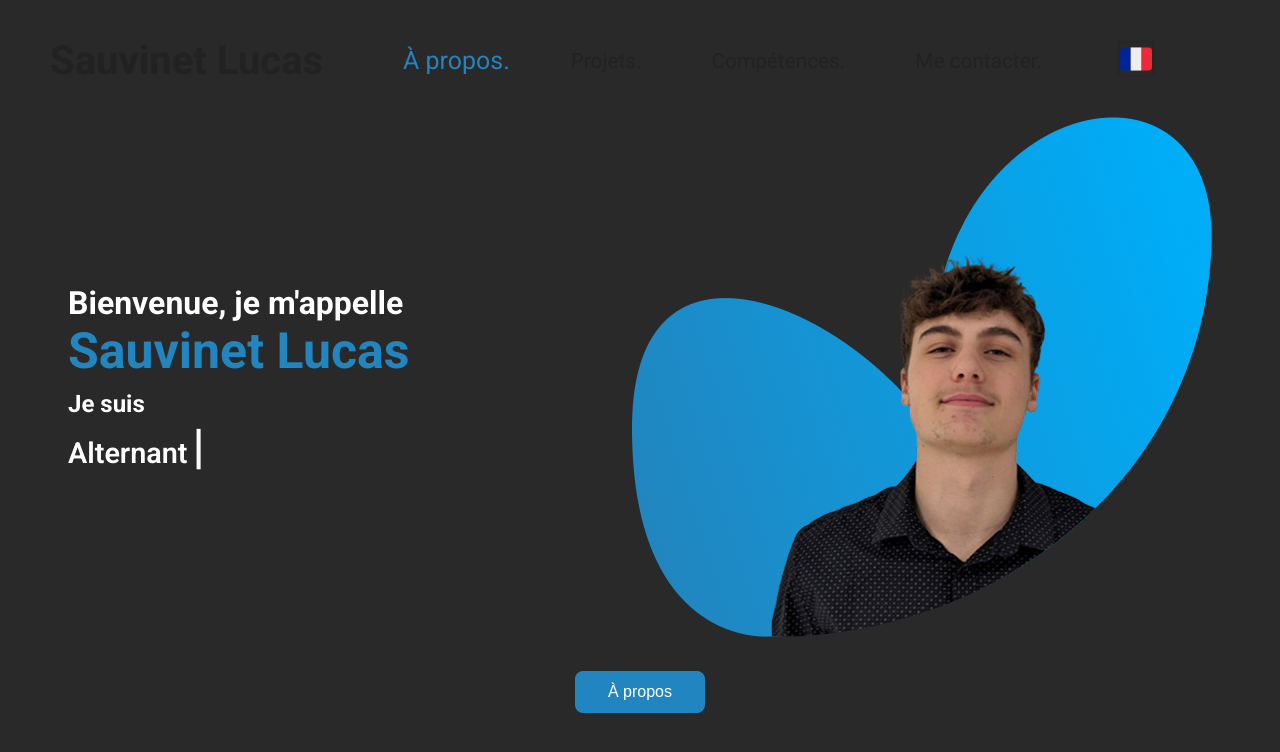
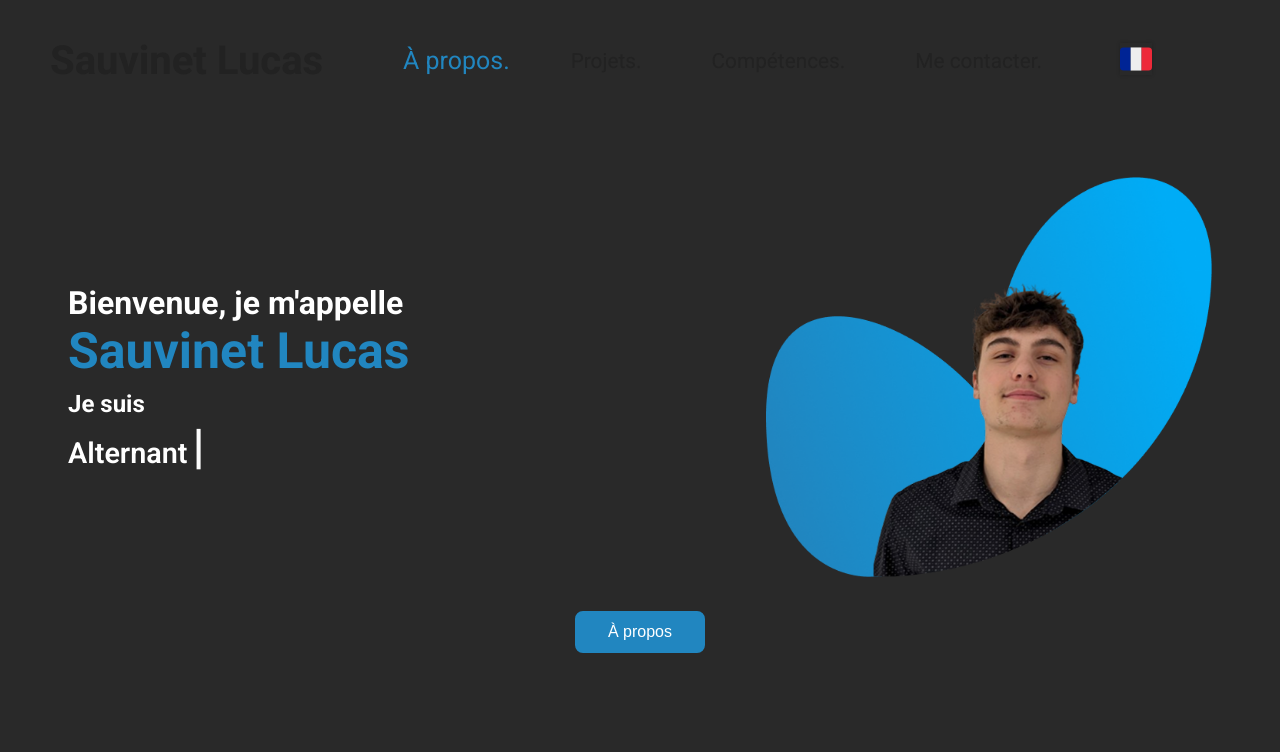
Before and after one commit to l-sauvinet/Portfolio, a Next.js app: page / in a window 1280 px wide. Shown: the top 752 px of the page. Built offline with nearby package versions, Linux system fonts and the light colour scheme.

Commit message:
fix: responsive

```diff
--- a/app/styles/globals.css
+++ b/app/styles/globals.css
@@ -419,6 +419,7 @@ header {
   max-width: 1200px;
   display: flex;
   flex-direction: column;
+  margin-bottom: 50px;
 }
 
 @media (min-width: 768px) {
@@ -496,7 +497,7 @@ header {
 }
 
 .projects-list{
-  width:1150px;
+  max-width:1150px;
   display: flex;
   flex-wrap: wrap;
   flex-direction: row;
@@ -755,6 +756,18 @@ header {
 
   .nav-menu a {
     font-size: 1rem;
+  }
+}
+
+@media screen and (min-width: 1200px) {
+  .projects-list{
+    width: 940px;
+  }
+}
+
+@media screen and (min-height: 200px) and (max-height: 800px){
+  .profil-picture img{
+    height: 400px;
   }
 }
 
```
